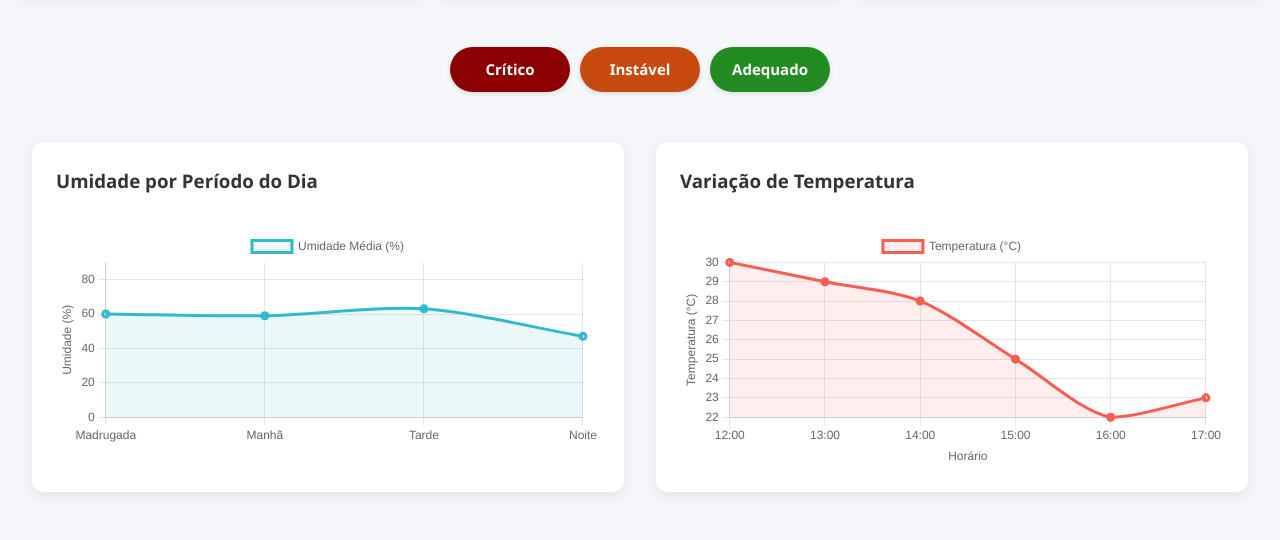
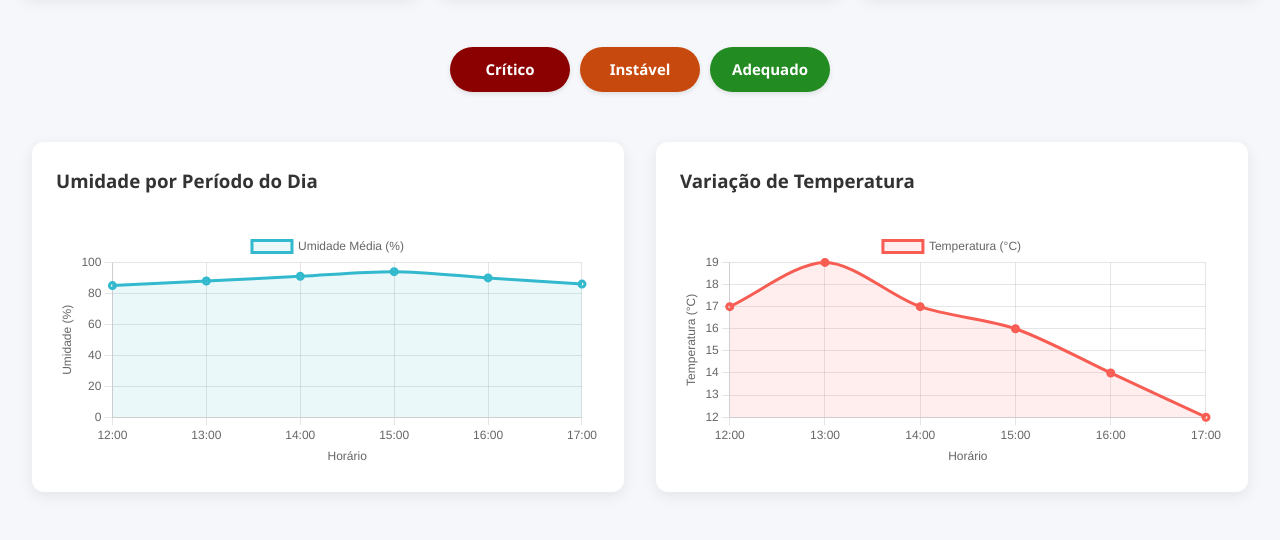
Before and after one commit to Hikari-Wasabi/Frontend, a plain HTML site: page pages/dashboard.html in a window 1280 px wide. Shown: the part 526-1066 px from the top of the page. Drawn offline with nearby package versions, Linux system fonts and the light colour scheme.

Commit message:
arrumando dados mocados para ficarem de acordo com as necessidades do wasabi

```diff
--- a/pages/dashboard.html
+++ b/pages/dashboard.html
@@ -44,7 +44,7 @@
       <div class="containerTemp fade-in">
         <div class="divTemp">
           <span>Temperatura</span>
-          <div class="temp-value" style="font-size: 40px;">25°C</div>
+          <div class="temp-value" style="font-size: 40px;">12°C</div>
           <div class="temp-trend">
             <span style="color: #FF4500">+2°C desde ontem</span>
           </div>
@@ -62,7 +62,7 @@
       <div class="containerUmi fade-in">
         <div class="divUmi">
           <span>Umidade</span>
-          <div class="umi-value" style="font-size: 40px;">65%</div>
+          <div class="umi-value" style="font-size: 40px;">86%</div>
           <div class="umi-trend">
             <span style="color: #3498db;">-5% desde ontem</span>
           </div>
@@ -100,11 +100,11 @@
     new Chart(ctx, {
       type: 'line',
       data: {
-        labels: ['Madrugada', 'Manhã', 'Tarde', 'Noite'],
+        labels: ['12:00', '13:00', '14:00', '15:00', '16:00', '17:00'],
         datasets: [
           {
             label: 'Umidade Média (%)',
-            data: [60, 59, 63, 47],
+            data: [85, 88, 91, 94, 90, 86],
             borderColor: '#32b9cd',
             backgroundColor: 'rgba(50, 185, 205, 0.1)',
             borderWidth: 3,
@@ -127,7 +127,7 @@
           y: {
             beginAtZero: false,
             min: 0,
-            max: 90,
+            max: 100,
             title: {
               display: true,
               text: 'Umidade (%)'
@@ -136,6 +136,7 @@
           x: {
             title: {
               display: true,
+              text: 'Horário'
             }
           }
         }
@@ -150,7 +151,7 @@
         datasets: [
           {
             label: 'Temperatura (°C)',
-            data: [30, 29, 28, 25, 22, 23],
+            data: [17, 19, 17, 16, 14, 12],
             borderColor: '#f75d52',
             backgroundColor: 'rgba(247, 93, 82, 0.1)',
             borderWidth: 3,
```
